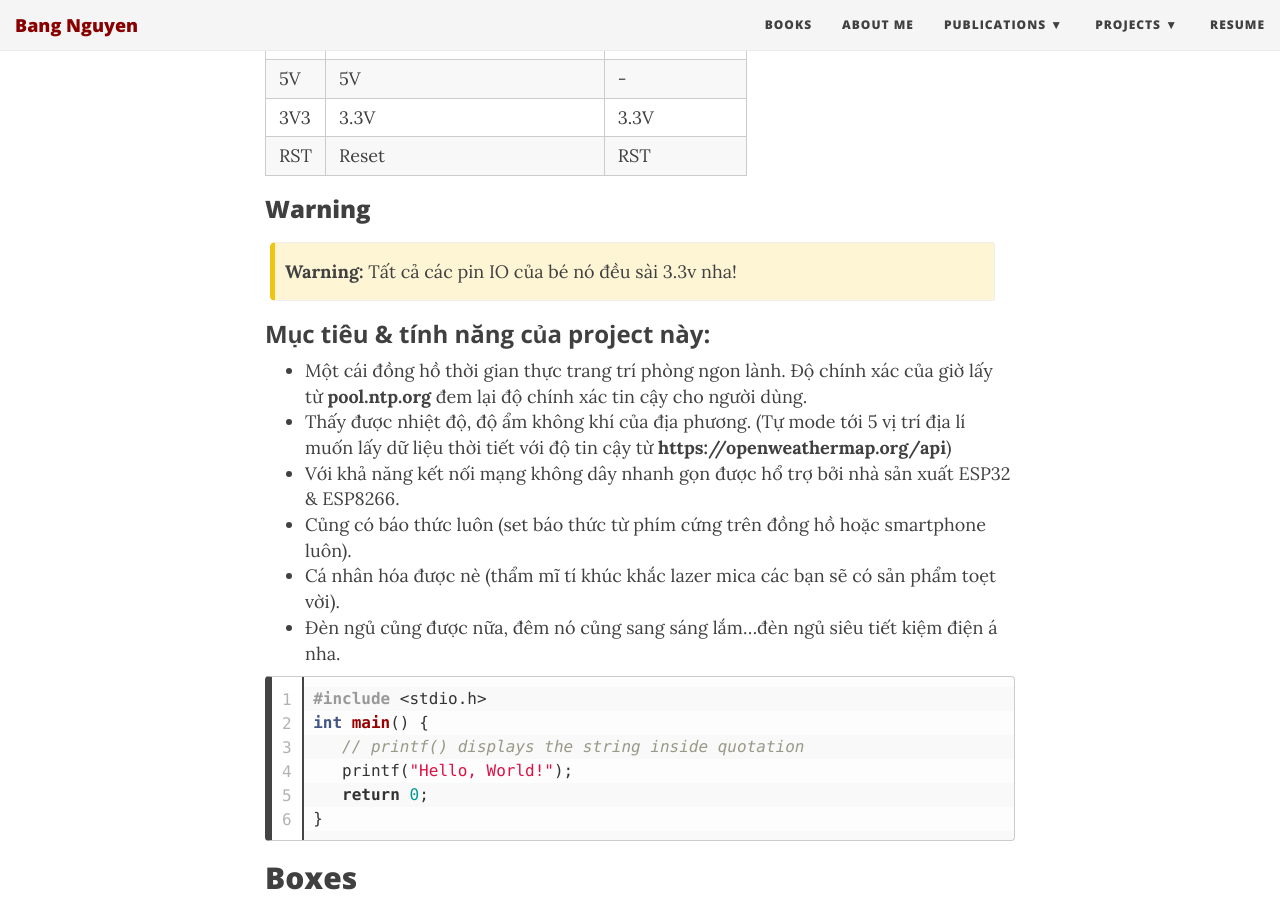
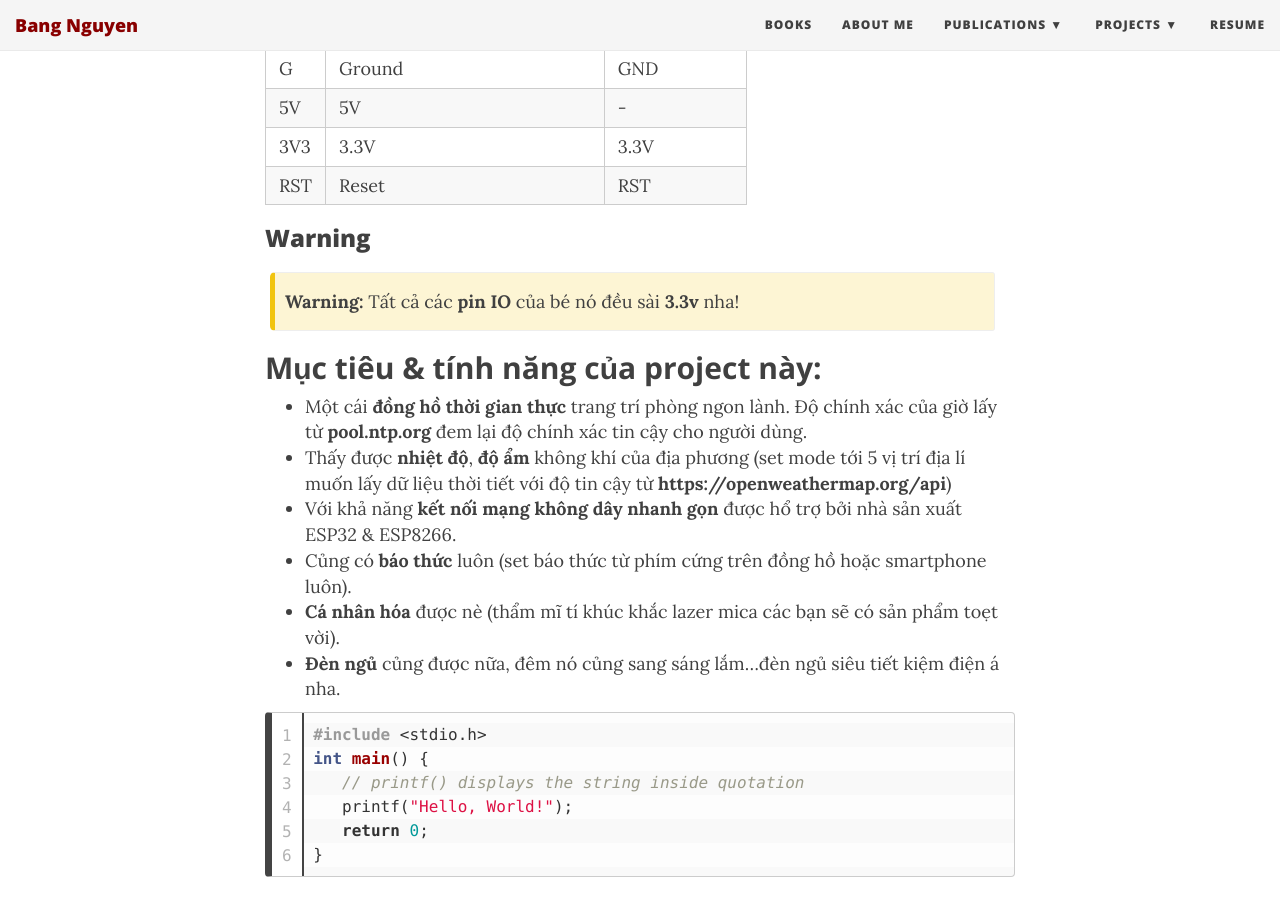
Before and after one commit to tramnguyencute/tramnguyencute.github.io, a Jekyll site: the page built from _posts/2020-01-17-smart-clock.md, in a window 1280 px wide and 900 px high, scrolled down 3744 px. Built offline with Jekyll 4.4.1, drawn with Linux system fonts in a browser that asks for light colours; comment, search, counter and statistics services are not loaded; some of the changed text lies outside the part shown.

Commit message:
Update 2020-01-17-smart-clock.md
Cập nhật lại giao diện bố cục bài viết.

```diff
--- a/_posts/2020-01-17-smart-clock.md
+++ b/_posts/2020-01-17-smart-clock.md
@@ -65,7 +64,7 @@
 ### Pin
 ----------------------------------------------------
 
-| Pin | Function | ESP-8266 Pin |
+| **Pin** | **Function** | **ESP-8266 Pin** |
 | --- | --- | --- |
 | TX | TXD | TXD |
 | RX | RXD | RXD |
@@ -87,15 +86,15 @@
 ### Warning
 
 {: .box-warning}
-**Warning:** Tất cả các pin IO của bé nó đều sài 3.3v nha!
+**Warning:** Tất cả các **pin IO** của bé nó đều sài **3.3v** nha!
 
-### **Mục tiêu & tính năng của project này:**
-  - Một cái đồng hồ thời gian thực trang trí phòng ngon lành. Độ chính xác của giờ lấy từ **pool.ntp.org** đem lại độ chính xác tin cậy cho người dùng.
-  - Thấy được nhiệt độ, độ ẩm không khí của địa phương. (Tự mode tới 5 vị trí địa lí muốn lấy dữ liệu thời tiết với độ tin cậy từ **https://openweathermap.org/api**)
-  - Với khả năng kết nối mạng không dây nhanh gọn được hổ trợ bởi nhà sản xuất ESP32 & ESP8266.
-  - Củng có báo thức luôn (set báo thức từ phím cứng trên đồng hồ hoặc smartphone luôn).
-  - Cá nhân hóa được nè (thẩm mĩ tí khúc khắc lazer mica các bạn sẽ có sản phẩm toẹt vời).
-  - Đèn ngủ củng được nữa, đêm nó củng sang sáng lắm...đèn ngủ siêu tiết kiệm điện á nha.
+## **Mục tiêu & tính năng của project này:**
+  - Một cái **đồng hồ thời gian thực** trang trí phòng ngon lành. Độ chính xác của giờ lấy từ **pool.ntp.org** đem lại độ chính xác tin cậy cho người dùng.
+  - Thấy được **nhiệt độ**, **độ ẩm** không khí của địa phương (set mode tới 5 vị trí địa lí muốn lấy dữ liệu thời tiết với độ tin cậy từ **https://openweathermap.org/api**)
+  - Với khả năng **kết nối mạng không dây nhanh gọn** được hổ trợ bởi nhà sản xuất ESP32 & ESP8266.
+  - Củng có **báo thức** luôn (set báo thức từ phím cứng trên đồng hồ hoặc smartphone luôn).
+  - **Cá nhân hóa** được nè (thẩm mĩ tí khúc khắc lazer mica các bạn sẽ có sản phẩm toẹt vời).
+  - **Đèn ngủ** củng được nữa, đêm nó củng sang sáng lắm...đèn ngủ siêu tiết kiệm điện á nha.
 
 
 {% highlight c linenos %}
```
Also changed, not shown: other parts of _posts/2020-01-17-smart-clock.md (+3 -4 lines).
